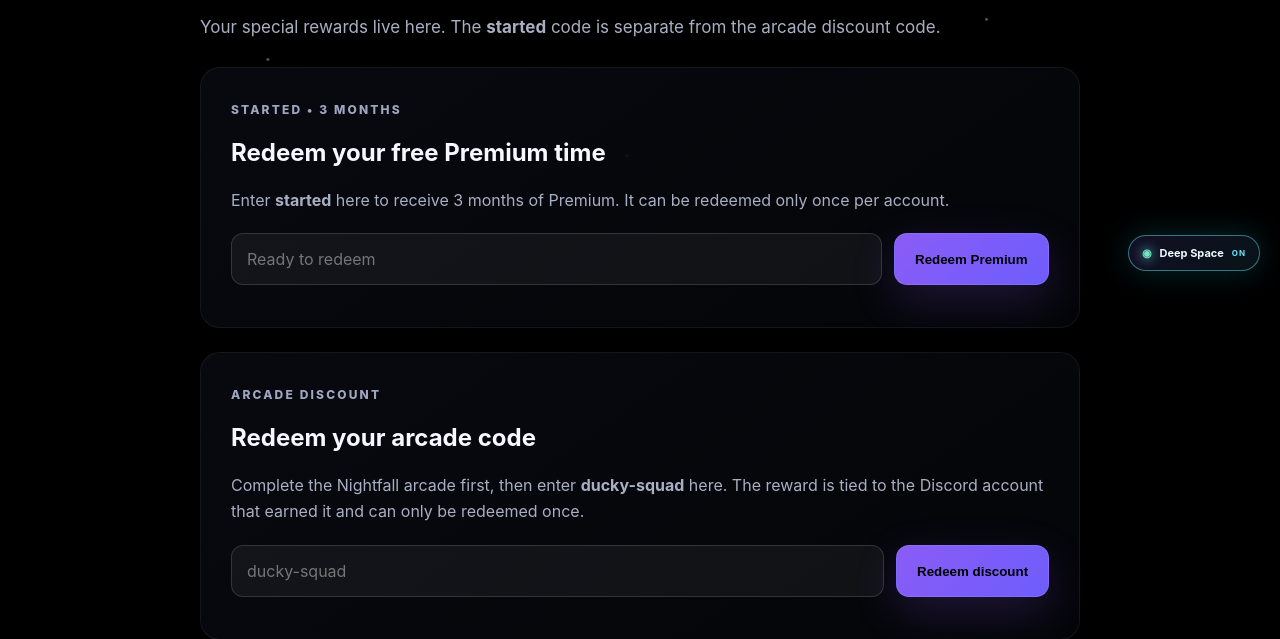
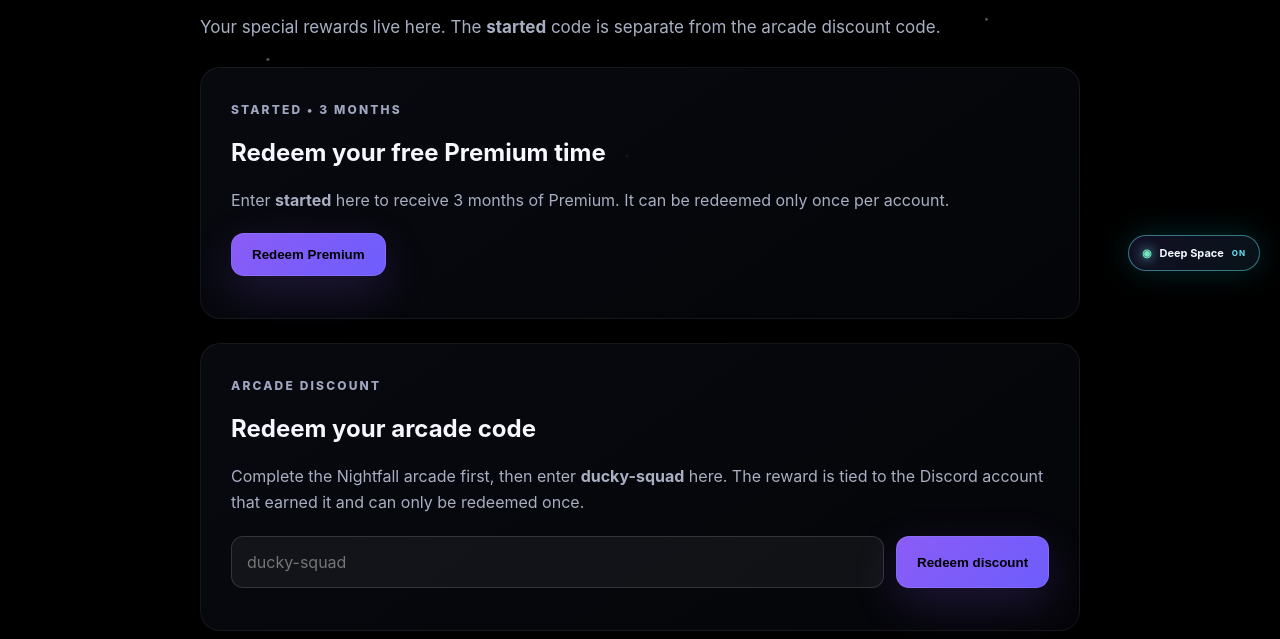
Before and after one commit to popescuulucaap-source/testiny, a Python web app: template templates/redeem.html in a window 1280 px wide. Shown: the part 509-1148 px from the top of the page. Run offline with Jinja, Linux system fonts and the light colour scheme; the template is opened without the code that fills it, so the values that code supplies are empty.

Commit message:
Make Premium redemption one click

```diff
--- a/templates/redeem.html
+++ b/templates/redeem.html
@@ -11,8 +11,7 @@
     <span class="eyebrow">STARTED • 3 MONTHS</span>
     <h2>Redeem your free Premium time</h2>
     <p>Enter <strong>started</strong> here to receive 3 months of Premium. It can be redeemed only once per account.</p>
-    <form id="startedForm" style="display:grid;grid-template-columns:minmax(0,1fr) auto;gap:12px;margin-top:20px;">
-      <input id="startedCode" type="text" maxlength="40" autocomplete="off" placeholder="Ready to redeem" required style="width:100%;padding:15px;border-radius:12px;border:1px solid rgba(255,255,255,.14);background:rgba(255,255,255,.05);color:inherit;font:inherit;">
+    <form id="startedForm" style="margin-top:20px;">
       <button class="btn primary" type="submit">Redeem Premium</button>
     </form>
     <div id="startedResult" role="status" aria-live="polite" style="margin-top:12px;"></div>
@@ -35,12 +34,12 @@
 <script>
 document.getElementById('startedForm')?.addEventListener('submit',async(e)=>{
   e.preventDefault();
-  const result=document.getElementById('startedResult'), input=document.getElementById('startedCode');
+  const result=document.getElementById('startedResult');
   result.textContent='Checking code…';
   try{
-    const r=await fetch('/api/premium/redeem-started',{method:'POST',headers:{'Content-Type':'application/json'},body:JSON.stringify({code:input.value.trim()})});
+    const r=await fetch('/api/premium/redeem-started',{method:'POST',headers:{'Content-Type':'application/json'},body:JSON.stringify({code:'started'})});
     const data=await r.json();
-    result.textContent=data.ok?'✓ 3 months of Premium activated.':'✕ '+(data.error||'Invalid code.');
+    result.textContent=data.ok?'✓ Premium activated for 3 months.':'✕ '+(data.error||'Could not activate Premium.');
     if(data.ok) setTimeout(()=>location.reload(),700);
   }catch(err){result.textContent='✕ Could not connect to the redemption system.';}
 });
```
